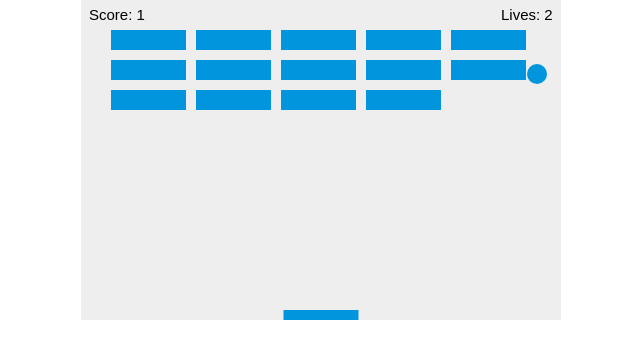
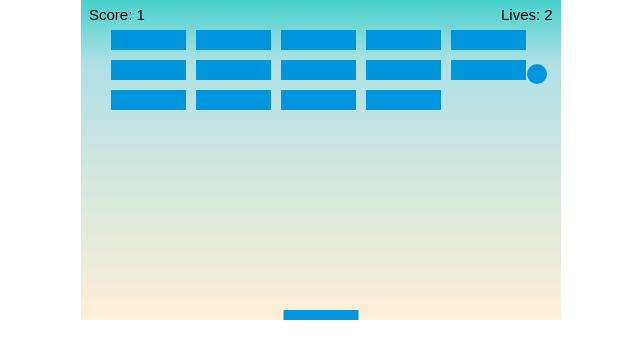
Before and after one commit to brooklyndippo/2d-breakout-game, a plain HTML site: page index.html in a window 1280 px wide. Shown: the whole page, without its empty margins (319-959 px from the left). Drawn offline with Linux system fonts and the light colour scheme.

Commit message:
stretch challenge background gradient

```diff
--- a/index.html
+++ b/index.html
@@ -115,12 +115,30 @@
             ctx.fillText(`Lives: ${lives}`, canvas.width - 60, 20)
         }
 
+        // === stretch challenge: gradient background =====
+        function drawBackground() {
+            const gradient = ctx.createLinearGradient(0, 0, 0, canvas.height);
+
+            gradient.addColorStop(0, "mediumturquoise");
+            gradient.addColorStop(0.2, "powderblue");
+            gradient.addColorStop(1, "papayawhip");
+
+            ctx.beginPath();
+            ctx.rect(0, 0, canvas.width, canvas.height);
+            ctx.fillStyle = gradient;
+            ctx.fill();
+            ctx.closePath();
+        };
+
+
 
         // === draw the game: =============================
 
         function draw() {
             // clear the canvas
             ctx.clearRect(0, 0, canvas.width, canvas.height);
+
+            drawBackground();
 
             // draw game elements
             drawScore();
```
